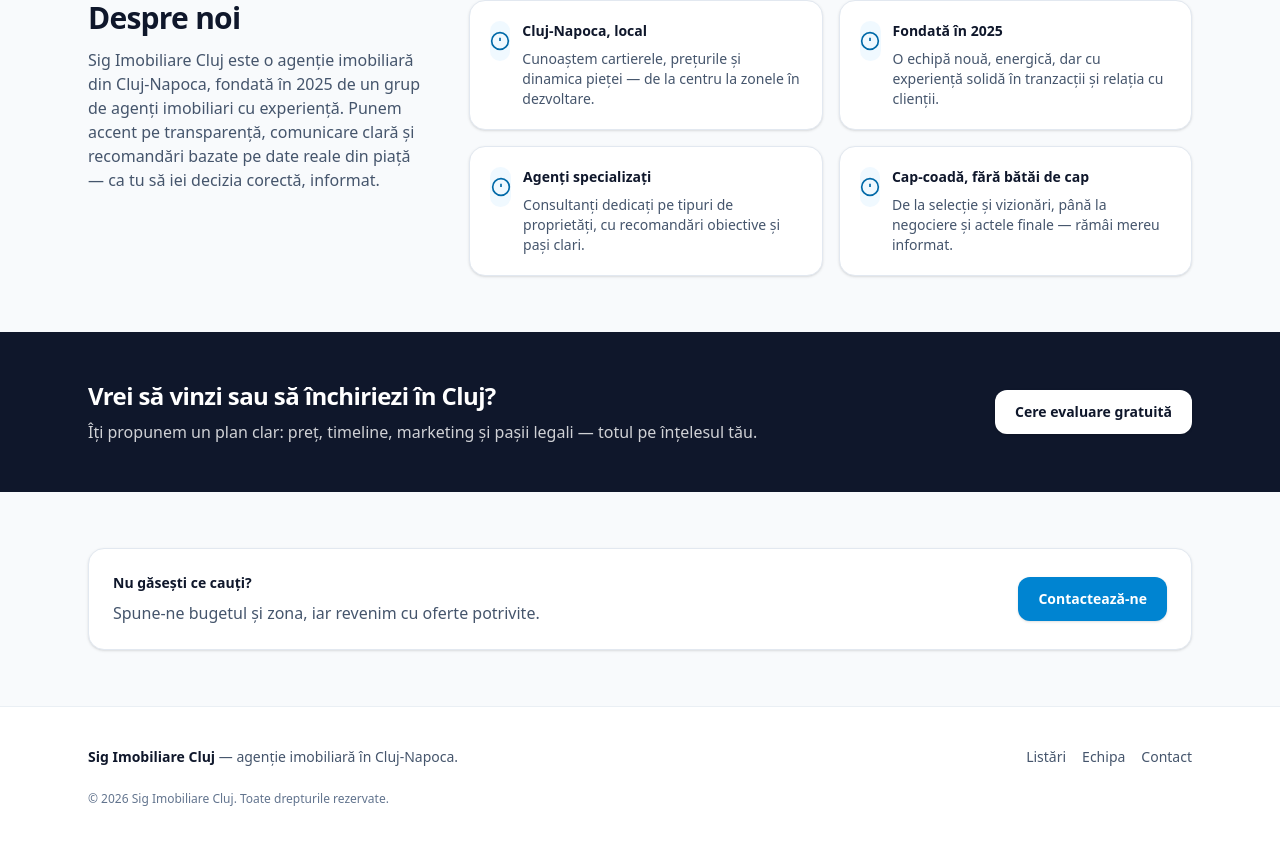
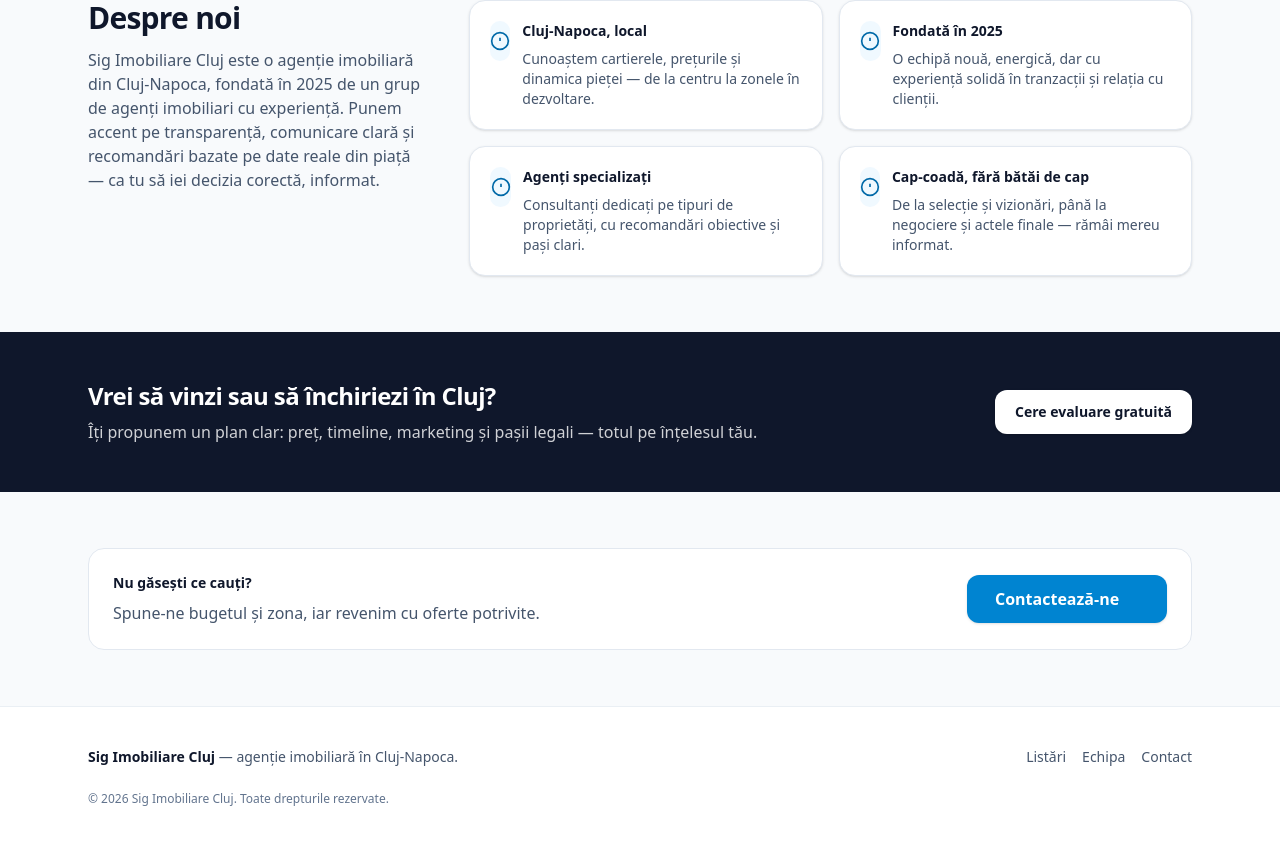
Before and after one commit to TonyHebe/SigImobCluj, a Next.js app: page / in a window 1280 px wide. Shown: the part 756-1601 px from the top of the page. Built offline with nearby package versions, Linux system fonts and the light colour scheme.

Commit message:
Refactor: Adjust button styles and remove shadow
Co-authored-by: antoniohebe1 <antoniohebe1@gmail.com>

```diff
--- a/src/app/page.tsx
+++ b/src/app/page.tsx
@@ -245,7 +245,7 @@ export default function HomePage() {
         </section>
 
         <section className="mx-auto max-w-6xl px-4 py-14 sm:px-6">
-          <div className="grid items-center gap-6 rounded-2xl border border-slate-200 bg-white p-6 shadow-sm md:grid-cols-3">
+          <div className="grid items-center gap-6 rounded-2xl border border-slate-200 bg-white p-6 md:grid-cols-3">
             <div className="md:col-span-2">
               <div className="text-sm font-semibold text-slate-900">
                 Nu găsești ce cauți?
@@ -257,7 +257,7 @@ export default function HomePage() {
             <div className="flex md:justify-end">
               <Link
                 href="/contact"
-                className="inline-flex h-11 items-center justify-center rounded-xl bg-sky-600 px-5 text-sm font-semibold text-white shadow-sm hover:bg-sky-500"
+                className="inline-flex h-12 min-w-[200px] items-center justify-start rounded-xl bg-sky-600 pl-7 pr-8 text-base font-semibold text-white shadow-sm hover:bg-sky-500"
               >
                 Contactează-ne
               </Link>
--- a/src/app/servicii/page.tsx
+++ b/src/app/servicii/page.tsx
@@ -268,7 +268,7 @@ export default function ServiciiPage() {
               <div className="flex md:justify-end">
                 <Link
                   href="/contact"
-                  className="inline-flex items-center justify-center rounded-xl bg-white px-5 py-3 text-sm font-semibold text-slate-900 shadow-sm hover:bg-slate-50"
+                  className="inline-flex min-w-[200px] items-center justify-start rounded-xl bg-white py-3 pl-7 pr-8 text-base font-semibold text-slate-900 shadow-sm hover:bg-slate-50"
                 >
                   Contactează-ne
                 </Link>
```
